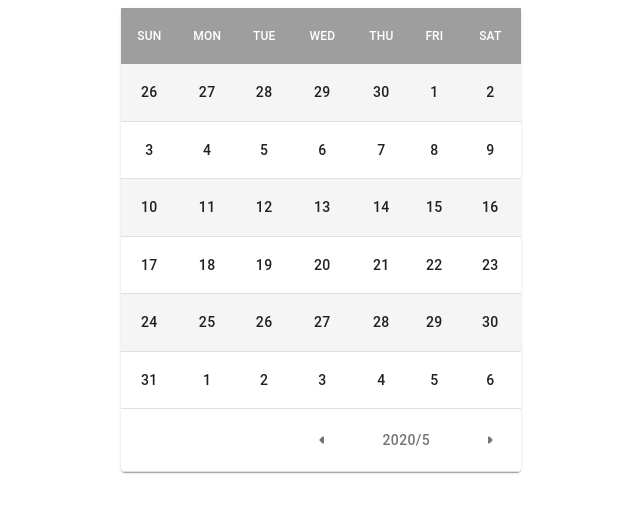
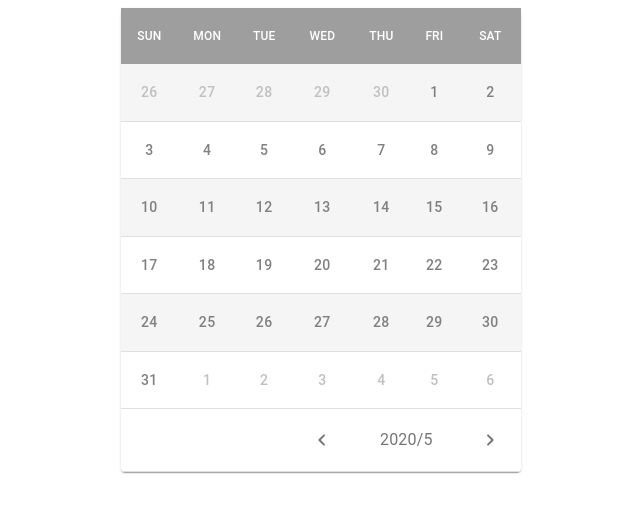
Before and after one commit to kf3225/Calendar, a React (Create React App) app: page / in a window 1280 px wide. Shown: the top 512 px of the page, without its empty margins (432-1072 px from the left). Built offline with nearby package versions, Linux system fonts and the light colour scheme.

Commit message:
Components (#3)
* create Calender Component

* change color if the date is not this month

```diff
--- a/src/components/Calendar.tsx
+++ b/src/components/Calendar.tsx
@@ -11,12 +11,14 @@ import {
   TableCell,
   TableBody,
   Typography,
-  Button,
   IconButton,
   TableFooter,
 } from '@material-ui/core';
 import _ from 'lodash';
-import { ArrowLeftRounded, ArrowRightRounded } from '@material-ui/icons';
+import {
+  KeyboardArrowRightRounded,
+  KeyboardArrowLeftRounded,
+} from '@material-ui/icons';
 
 const WEEKDAYS = [
   { idx: 1, type: 'SUN' },
@@ -63,6 +65,7 @@ const Calendar: FC = () => {
   const [date, setDate] = useState(new Date());
   const classes = useStyles();
   const daysOfThisMonth = createCalendarArray(_.cloneDeep(date));
+  let daycolor = 'dimgrey';
 
   return (
     <Table
@@ -80,11 +83,16 @@ const Calendar: FC = () => {
       <TableBody>
         {daysOfThisMonth.map((week) => (
           <StyledTableRow>
-            {week.map((day) => (
-              <StyledTableCell key={day.toString()} align="center">
-                <Typography variant="button">{day.getDate()}</Typography>
-              </StyledTableCell>
-            ))}
+            {week.map((day) => {
+              daycolor = getColorOfDateCharacter(date, day);
+              return (
+                <StyledTableCell key={day.toString()} align="center">
+                  <Typography variant="button" style={{ color: daycolor }}>
+                    {day.getDate()}
+                  </Typography>
+                </StyledTableCell>
+              );
+            })}
           </StyledTableRow>
         ))}
       </TableBody>
@@ -96,11 +104,11 @@ const Calendar: FC = () => {
               size="small"
               onClick={() => setDate(getFormerEOrNextMont(-1, date))}
             >
-              <ArrowLeftRounded />
+              <KeyboardArrowLeftRounded />
             </IconButton>
           </TableCell>
           <TableCell colSpan={2} align="center">
-            <Typography variant="button">
+            <Typography component="h3">
               {`${date.getFullYear()}/${date.getMonth() + 1}`}
             </Typography>
           </TableCell>
@@ -109,7 +117,7 @@ const Calendar: FC = () => {
               size="small"
               onClick={() => setDate(getFormerEOrNextMont(1, date))}
             >
-              <ArrowRightRounded />
+              <KeyboardArrowRightRounded />
             </IconButton>
           </TableCell>
         </TableRow>
@@ -145,4 +153,8 @@ const getFormerEOrNextMont = (i: number, date: Date) => {
   return _.cloneDeep(date);
 };
 
+const getColorOfDateCharacter = (date: Date, day: Date): string => {
+  return date.getMonth() === day.getMonth() ? 'grey' : 'silver';
+};
+
 export default Calendar;
```
